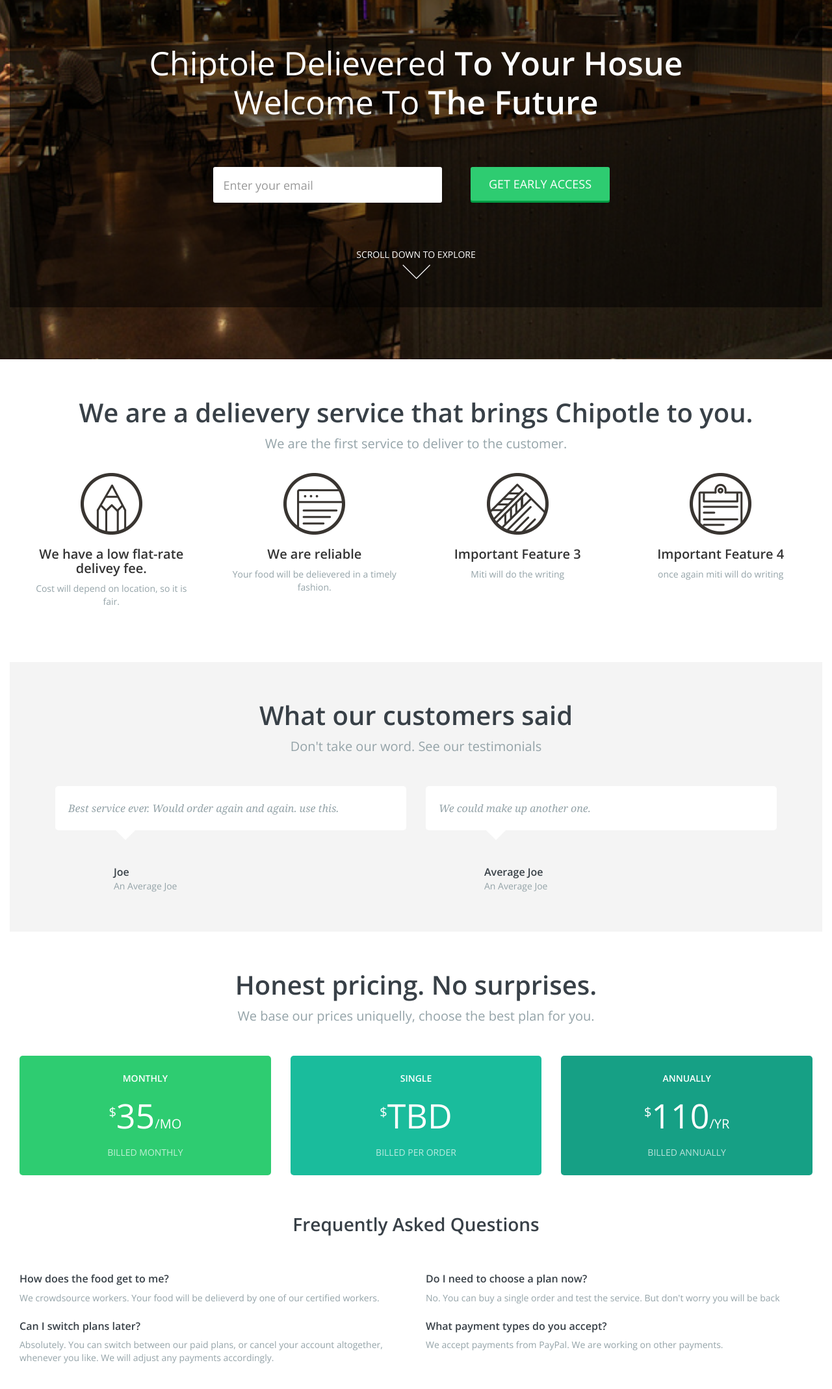
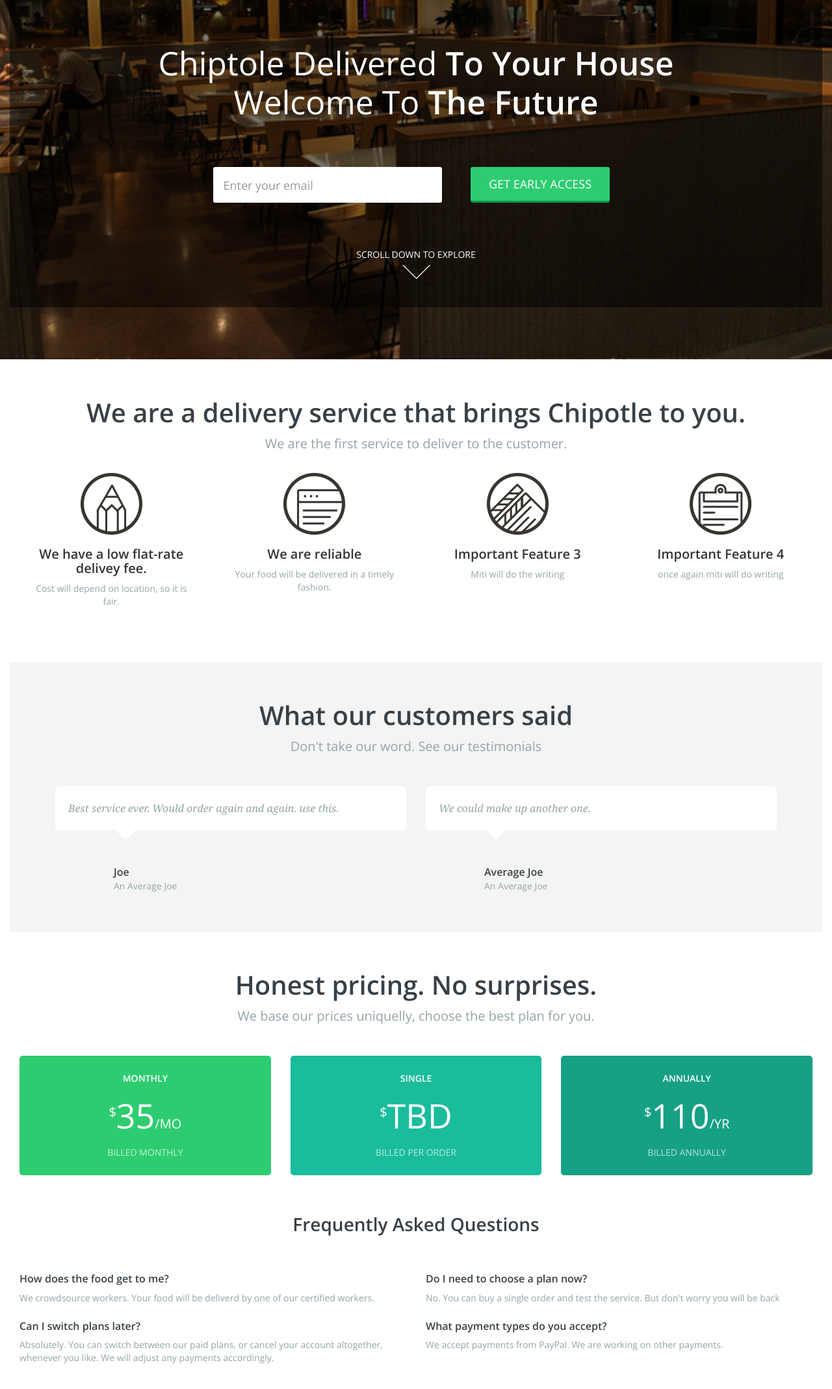
Before and after one commit to rohfosho/Rohfosho.github.io, a plain HTML site: page chipotlaid/index.html in a window 1280 px wide. Shown: the part 248-2386 px from the top of the page at 65% size. Drawn offline with nearby package versions, Linux system fonts and the light colour scheme.

Commit message:
fixed grammer lol

```diff
--- a/chipotlaid/index.html
+++ b/chipotlaid/index.html
@@ -30,7 +30,7 @@
 		<div class="container" style="background:rgba(0,0,0,.5); width:100%">
 			<div class="logo"> <a href="index.html#"><img src="images/Header.png" alt="logo"></a></div>
 
-			<h1>Chiptole Delievered <strong>To Your Hosue</strong> <br>
+			<h1>Chiptole Delivered <strong>To Your House</strong> <br>
 			Welcome To <strong>The Future</strong></h1>
 
 			<div class="row">
@@ -57,10 +57,10 @@
 
 
     <! -- ******************** FEATURES SECTION ******************** -->
-	<div class="container" id="explore" style="background:#FFF; width:100%">
+	<div class="container" id="explore" style="background:rgba(255,255,255,1); width:100%">
 
 		<div class="section-title">
-			<h2>We are a delievery service that brings Chipotle to you.</h2>
+			<h2>We are a delivery service that brings Chipotle to you.</h2>
 			<h4>We are the first service to deliver to the customer.</h4>
 		</div>
 
@@ -80,7 +80,7 @@
 					<img src="images/service_02.png" alt="analytics-icon">
 					<div class="caption">
 						<h3>We are reliable</h3>
-						<p>Your food will be delievered in a timely fashion.</p>
+						<p>Your food will be delivered in a timely fashion.</p>
 					</div>
 				</div><! --/thumbnail -->
 			</div><! --/col-sm-6-->
@@ -140,7 +140,7 @@
     </div>
 
 	    <! -- ******************** PRICING LIST ******************** -->
-		<div class="container" style="background:#FFF; width:100%">
+		<div class="container" style="background:rgba(255,255,255,1); width:100%">
 
 			<div class="section-title">
 				<h2>Honest pricing. No surprises.</h2>
@@ -183,7 +183,7 @@
 		<section class="row faq breath">
 			<div class="col-md-6">
 				<h6>How does the food get to me?</h6>
-				<p>We crowdsource workers. Your food will be delieverd by one of our certified workers.</p>
+				<p>We crowdsource workers. Your food will be deliverd by one of our certified workers.</p>
 				<h6>Can I switch plans later?</h6>
 				<p>Absolutely. You can switch between our paid plans, or cancel your account altogether, whenever you like. We will adjust any payments accordingly.</p>
 			</div><! --/col-md-6 -->
```
